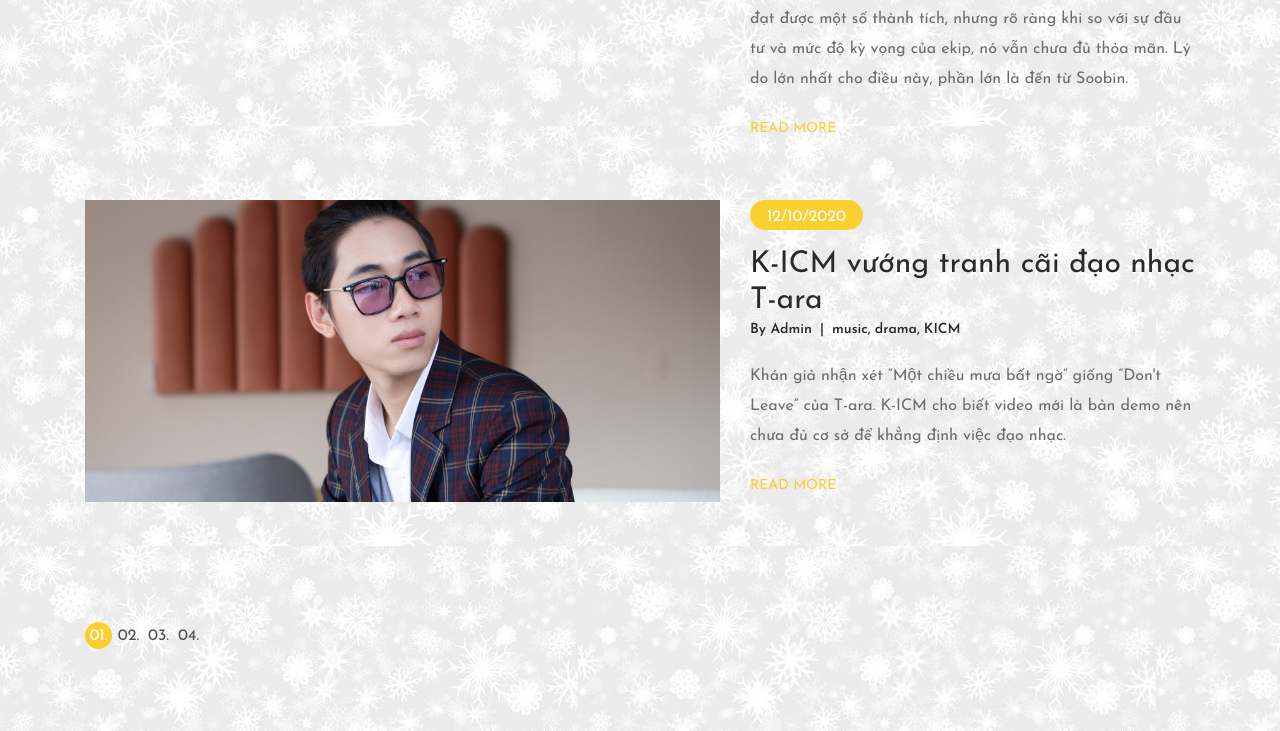
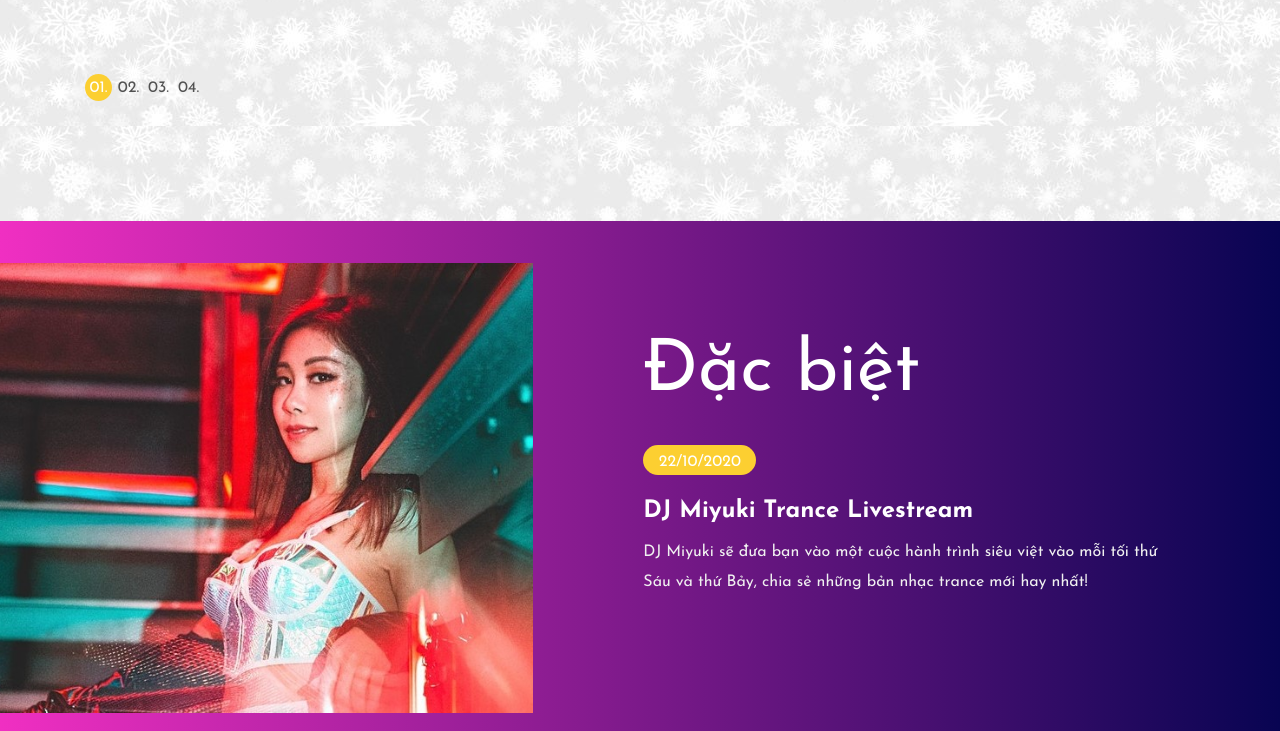
Before and after one commit to longhoang123/Group18-Music, a plain HTML site: page blog.html in a window 1280 px wide. Shown: the part 2069-2800 px from the top of the page. Drawn offline with Linux system fonts and the light colour scheme.

Commit message:
update Title

```diff
--- a/blog.html
+++ b/blog.html
@@ -129,7 +129,7 @@
 
 								<!-- Blog Post Image -->
 								<div class="col-lg-7">
-									<div class="blog_post_image"><img src="images/blog_1.jpg" alt="Bảng đấu tử thần ở Rap Việt"></div>
+									<div class="blog_post_image"><img src="images/Tin.jpg" alt="Đen Vâu xuýt xoa với loạt tranh vẽ chế Trốn Tìm nhưng thế nào mà bị admin VTV24 vào tận nơi"></div>
 								</div>
 
 								<!-- Blog Post Content -->
@@ -168,9 +168,9 @@
 								<!-- Blog Post Image -->
 								<div class="col-lg-7">
 <<<<<<< HEAD
-									<div class="blog_post_image"><img src="images/blog_2.jpg" alt="Jackz và Binz, tham dự giải thưởng âm nhạc quốc tế"></div>
+
 =======
-									<div class="blog_post_image"><img src="images/Tin1.jpg" alt=""></div>
+									<div class="blog_post_image"><img src="images/Tin1.jpg" alt="Bàng xếp hạng GenMusicVn"></div>
 >>>>>>> origin
 								</div>
 
@@ -238,40 +238,7 @@
 						</div>
 
 						<!-- Blog Post -->
-						<div class="blog_post">
-							<div class="row">
 
-								<!-- Blog Post Image -->
-								<div class="col-lg-7">
-									<div class="blog_post_image"><img src="images/blog_4.jpg" alt="K-ICM vướng vào tranh cãi đạo nhạc"></div>
-								</div>
-
-								<!-- Blog Post Content -->
-								<div class="col-lg-5 blog_col">
-									<div class="blog_post_content">
-										<div class="blog_post_date"><a href="#">12/10/2020</a></div>
-										<div class="blog_post_title"><a href="https://zingnews.vn/k-icm-vuong-tranh-cai-dao-nhac-t-ara-post1140606.html">K-ICM vướng tranh cãi đạo nhạc T-ara</a></div>
-										<div class="blog_post_info">
-											<ul class="d-flex flex-row align-items-start justify-content-start">
-												<li>By <a href="#">Admin</a></li>
-												<li>
-													<ul class="d-flex flex-row align-items-start justify-content-start">
-														<li><a href="#">music</a></li>
-														<li><a href="#">drama</a></li>
-														<li><a href="#">KICM</a></li>
-													</ul>
-												</li>
-											</ul>
-										</div>
-										<div class="blog_post_text">
-											<p>Khán giả nhận xét “Một chiều mưa bất ngờ” giống “Don't Leave” của T-ara. K-ICM cho biết video mới là bản demo nên chưa đủ cơ sở để khẳng định việc đạo nhạc.</p>
-										</div>
-										<div class="blog_post_link"><a href="https://zingnews.vn/k-icm-vuong-tranh-cai-dao-nhac-t-ara-post1140606.html">read more</a></div>
-									</div>
-								</div>
-
-							</div>
-						</div>
 
 						<!-- Page Nav -->
 						<div class="page_nav">
```
Also changed, not shown: news1.html (+2 -2 lines), news2.html (+2 -2 lines), news3.html (+2 -2 lines), images/Tin1.jpg.
